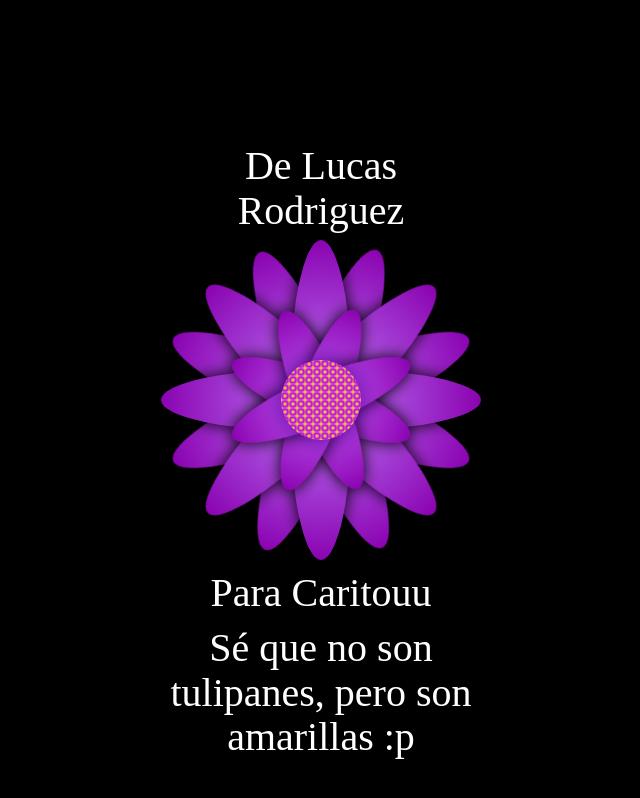
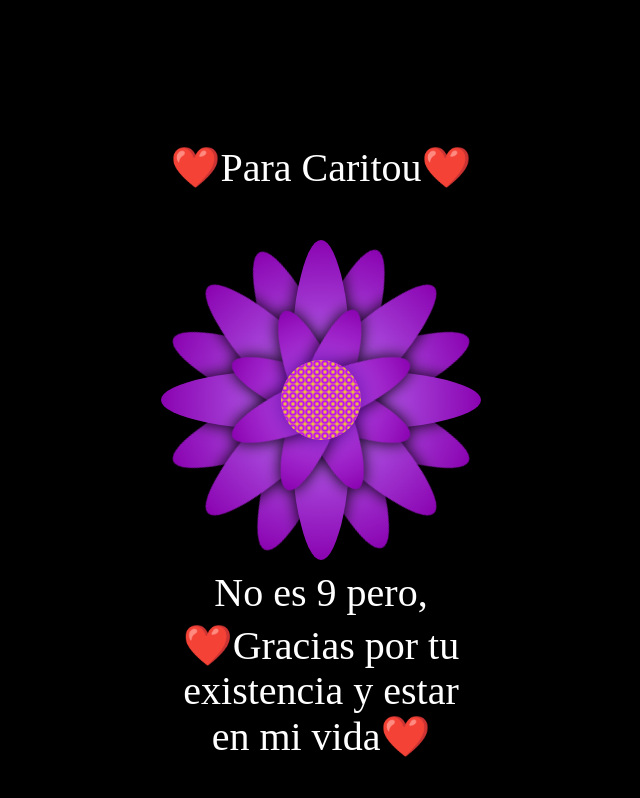
Before and after one commit to dazzlevar/dazzlevar.github.io, a plain HTML site: page index.html in a window 1280 px wide. Shown: the whole page, without its empty margins (319-959 px from the left). Drawn offline with Linux system fonts and the light colour scheme.

Commit message:
Update index.html

```diff
--- a/index.html
+++ b/index.html
@@ -10,7 +10,7 @@
 <body>
 
 <div class="flower">
-    <div class="text-above">De Lucas Rodriguez</div>
+    <div class="text-above">❤️Para Caritou❤️</div>
     <div class="mid">
     </div>
     <div class="Petal1 p1">
@@ -37,8 +37,9 @@
     </div>
     <div class="Petal3 p4">
     </div>
-    <p class="text-below">Para Caritouu </p>
-    <p class="text-below2">Sé que no son tulipanes, pero son amarillas :p</p>
+    <p class="text-below">No es 9 pero,</p>
+    <p class="text-below2">❤️Gracias por tu existencia y estar en mi vida❤️</p>
 </div>
+<div></div>
 </body>
 </html>
```
